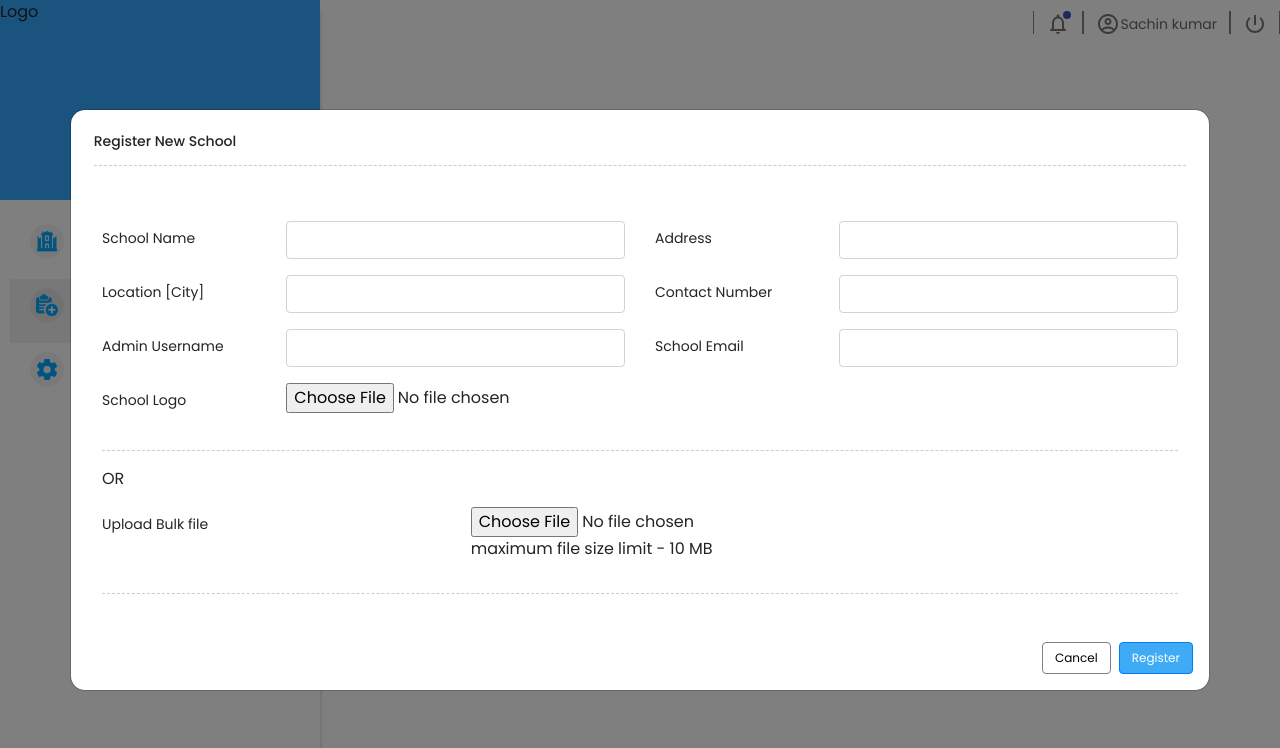
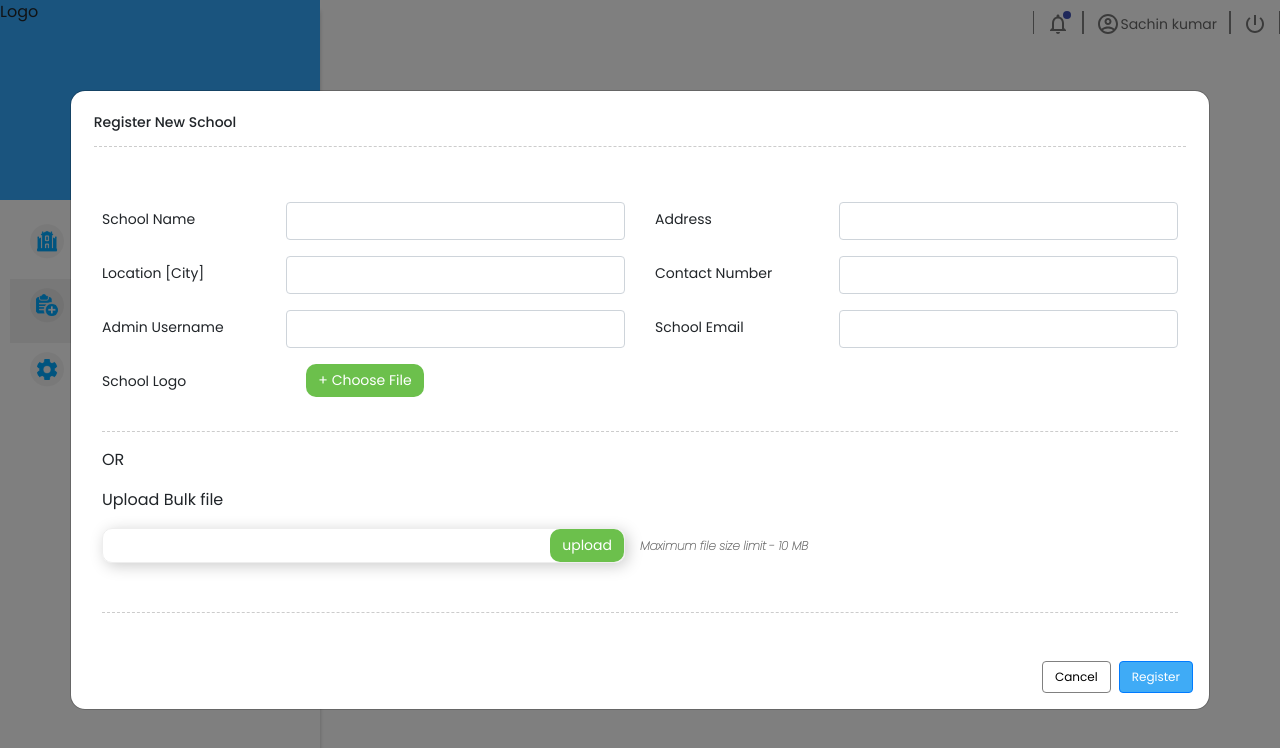
Before and after one commit to pallikondan/school, a React (Create React App) app: page /register in a window 1280 px wide. Shown: the top 748 px of the page. Built offline with nearby package versions, Linux system fonts and the light colour scheme.

Commit message:
modal finised

```diff
--- a/src/views/pages/dashboard/registerschool.js
+++ b/src/views/pages/dashboard/registerschool.js
@@ -1,12 +1,56 @@
-import React, { useState} from "react";
+import React, {useState, useRef} from "react";
 import {Button, Modal, Container, Row, Col, Form} from 'react-bootstrap'
-
+import HighlightOffIcon from '@material-ui/icons/HighlightOff';
+import IconButton from "@material-ui/core/IconButton";
 
 function registerSchool() {
     // eslint-disable-next-line react-hooks/rules-of-hooks
     const [show, setShow] = useState(true);
+    // eslint-disable-next-line react-hooks/rules-of-hooks
+    const [logo, setLogo] = useState('');
+    // eslint-disable-next-line react-hooks/rules-of-hooks
+    const [imageLogo, setImageLogo] = useState('');
+    // eslint-disable-next-line react-hooks/rules-of-hooks
+    const [bulkFile, setbulkFile] = useState('');
+
     const handleClose = () => setShow(false);
     const handleShow = () => setShow(true);
+    // eslint-disable-next-line react-hooks/rules-of-hooks
+    const imageUploadRef = useRef(null);
+    // eslint-disable-next-line react-hooks/rules-of-hooks
+    const fileUploadRef = useRef(null);
+
+    const handleImageBtnClick = () => {
+        /*Collecting node-element and performing click*/
+        imageUploadRef.current.click();
+    };
+    const handleFileBtnClick = () => {
+        /*Collecting node-element and performing click*/
+        fileUploadRef.current.click();
+    };
+    const onChangeImageFile = (event) => {
+        event.stopPropagation();
+        event.preventDefault();
+        let file = event.target.files[0];
+        setLogo(file);
+        if (file) {
+            const blob = file.slice(0, file.size);
+            if (blob.size) {
+                const url = URL.createObjectURL(blob);
+                file.preview = url;
+                setImageLogo(url)
+            }
+        }
+    };
+
+    const onChangeFile = (event) => {
+        event.stopPropagation();
+        event.preventDefault();
+        let file = event.target.files[0];
+        setbulkFile(file);
+        console.log(file);
+
+    };
 
     return (
         <>
@@ -63,8 +107,18 @@ function registerSchool() {
                                             School Logo
                                         </Form.Label>
                                         <Col sm="8">
-                                            <Form.Control type="file"/>
+                                            {logo ? <img height={50} src={imageLogo} alt={'logo'}/> : ""}
+                                            <Form.Control style={{display: 'none'}}
+                                                          onChange={onChangeImageFile.bind(this)} ref={imageUploadRef}
+                                                          type="file"/>
+                                            <Button size="xs" className={'font-small'} style={{
+                                                background: '#6cc04c',
+                                                border: "none",
+                                                marginLeft: "20px",
+                                                borderRadius: "10px"
+                                            }} onClick={handleImageBtnClick}> {'+ Choose File'}</Button>
                                         </Col>
+
                                     </Form.Group>
 
 
@@ -111,21 +165,51 @@ function registerSchool() {
                             <Col>
                                 <hr className={'modal-dotted'}/>
                                 <p>OR</p>
+                                <p>Upload Bulk file</p>
+                                <Row>
+                                    <Col>
+                                        <div style={{
+                                            boxShadow: '3px 3px 15px #cccccc',
+                                            borderRadius: "10px",
+                                            border: "1px solid #eee",
+                                            height: '35px',
+                                            paddingLeft: '10px'
+                                        }}>
+                                            <span className={'font-small'}>{bulkFile.name}</span>
+                                            {bulkFile ?
+                                                <IconButton onClick={() => {
+                                                    setbulkFile('')
+                                                }} disableRipple={true} size={'small'} aria-label="delete">
+                                                    <HighlightOffIcon/>
+                                                </IconButton>
+                                                : ""}
+                                            <Button size="xs" className={'font-small'} style={{
+                                                background: '#6cc04c',
+                                                border: "none",
+                                                marginLeft: "20px",
+                                                borderRadius: "10px",
+                                                float: 'right'
+                                            }} onClick={handleFileBtnClick}> {'upload'}</Button>
 
-                                <Form.Group as={Row}>
-                                    <Form.Label bsPrefix={'font-small'} column sm="4">
-                                        Upload Bulk file
-                                    </Form.Label>
-                                    <Col sm="8">
-                                        <Form.Control type="file"/>
-                                        <span> maximum file size limit - 10 MB</span>
-                                        <Form.Control.Feedback type="invalid">
-                                            Please upload bulk file.
-                                        </Form.Control.Feedback>
+                                        </div>
                                     </Col>
-                                </Form.Group>
+                                    <Col>
+                                        <Form.Group as={Row}>
+                                            <Form.Control style={{display: 'none'}} onChange={onChangeFile.bind(this)}
+                                                          ref={fileUploadRef} type="file"/>
+                                            <p style={{fontWeight: 'bold', lineHeight: 3}}
+                                               className={'font-italic font-extra-small font-gray'}> Maximum file size
+                                                limit - 10 MB</p>
+                                            <Form.Control.Feedback type="invalid">
+                                                Please upload bulk file.
+                                            </Form.Control.Feedback>
+                                        </Form.Group>
+                                    </Col>
+                                </Row>
+
 
                             </Col>
+
                         </Row>
                         <Row>
                             <Col>
```
